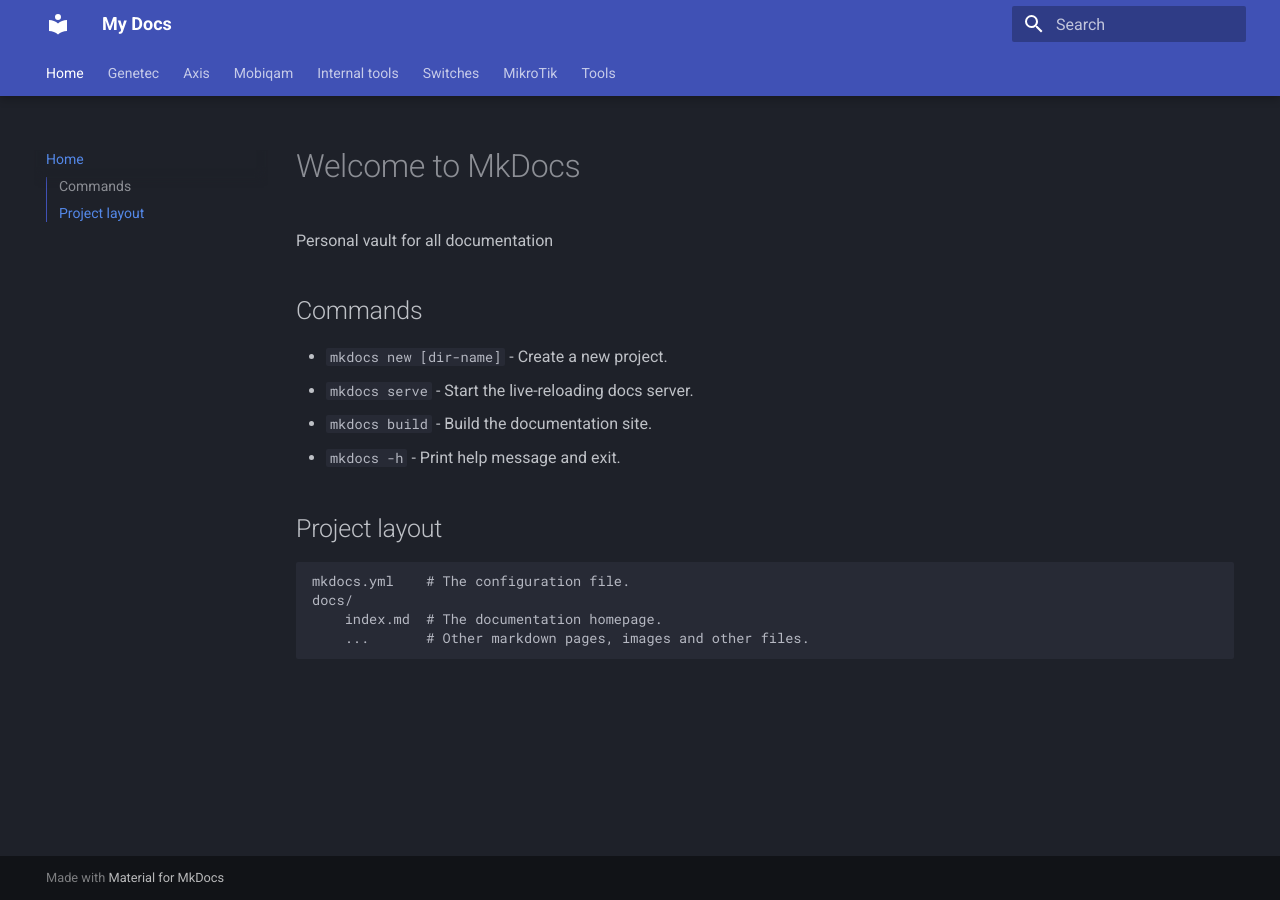
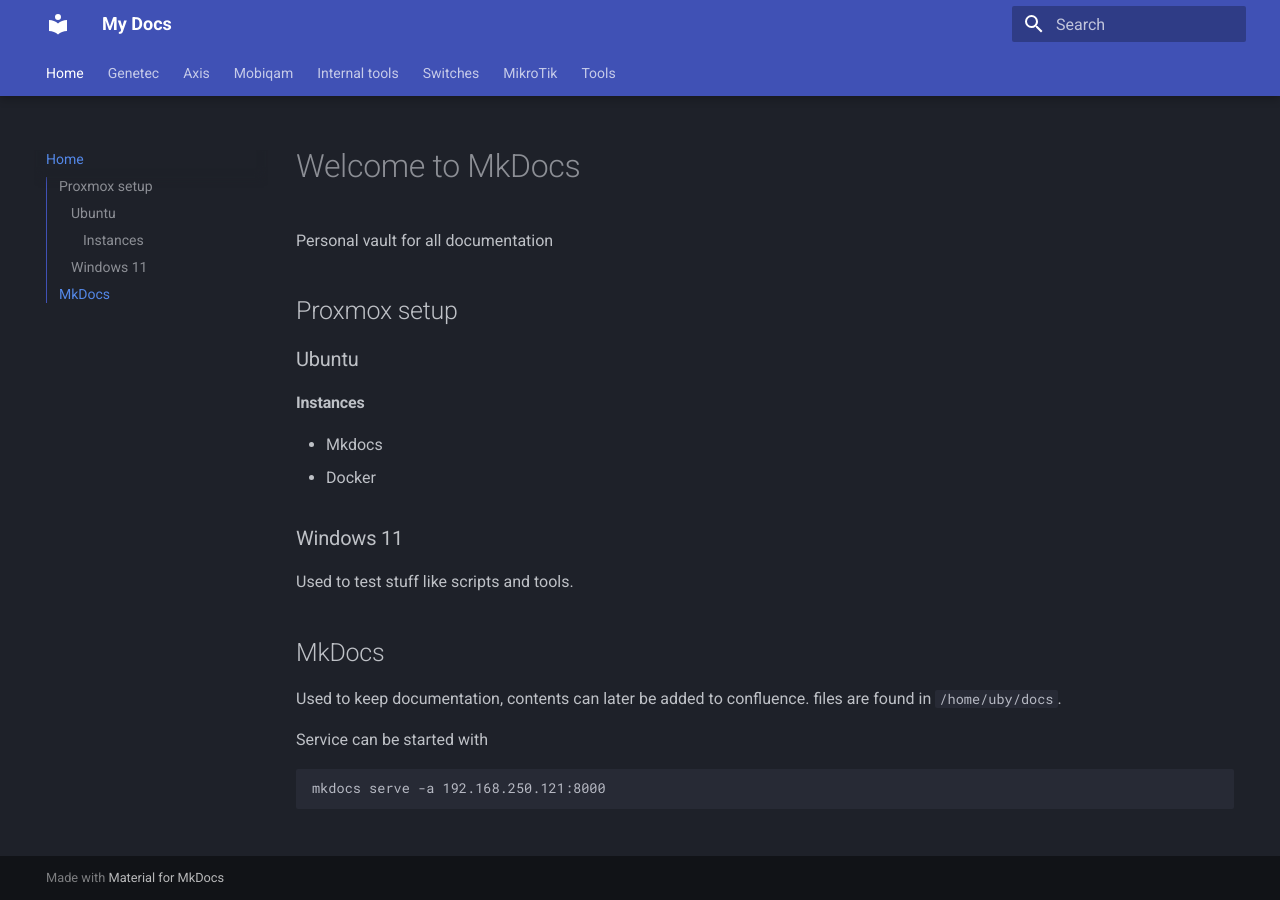
Before and after one commit to Ian4128/docs, an MkDocs documentation site: the page built from docs/index.md, in a window 1280 px wide. Built offline with MkDocs 1.6.1 and Material for MkDocs 9.7.7, drawn with Linux system fonts in a browser that asks for light colours.

Commit message:
more updates

````diff
--- a/docs/index.md
+++ b/docs/index.md
@@ -2,16 +2,22 @@
 
 Personal vault for all documentation
 
-## Commands
+## Proxmox setup
 
-* `mkdocs new [dir-name]` - Create a new project.
-* `mkdocs serve` - Start the live-reloading docs server.
-* `mkdocs build` - Build the documentation site.
-* `mkdocs -h` - Print help message and exit.
+### Ubuntu
+#### Instances
+- Mkdocs
+- Docker
 
-## Project layout
+### Windows 11
+Used to test stuff like scripts and tools.
 
-    mkdocs.yml    # The configuration file.
-    docs/
-        index.md  # The documentation homepage.
-        ...       # Other markdown pages, images and other files.
+
+## MkDocs
+Used to keep documentation, contents can later be added to confluence.
+files are found in `/home/uby/docs`.
+
+Service can be started with
+```
+mkdocs serve -a 192.168.250.121:8000
+```
--- a/mkdocs.yml
+++ b/mkdocs.yml
@@ -20,14 +20,16 @@ nav:
     - How to add a camera: genetec/add_a_camera.md
     - Camera controls: genetec/camera_controls.md
   - Axis:
-    - Assign an IP-adres: axis/assign_IP.md
-    - Update camera: axis/update_camera.md
-    - Add new user: axis/add_user.md
-  - Mobiqam: mobiqam.md
+    - Assign an IP-adres: axis/ip_settings/assign_IP.md
+    - Update camera: axis/update_os/update_camera.md
+    - Add new user: axis/new_user/add_user.md
+    - Setup a radar: axis/radar_setup/radar_setup.md
+  - Mobiqam:
+    - Troubleshooting: mobiqam/troubleshooting/troubleshooting.md
   - Internal tools:
     - SafeLaunch:
       - How to prep: SafeLaunch/how_to_prep.md
-      - Install on location: SafeLaunch?install_on_location.md
+      - Install on location: SafeLaunch/install_on_location.md
     - SafeSign:
       - How to prep: SafeSign/how_to_prep.md
 
````
Also changed, not shown: docs/axis/new_user/add_user.md (added, +10 -0 lines), docs/axis/update_camera.md (deleted, +0 -7 lines), docs/axis/update_os/update_camera.md (added, +15 -0 lines), docs/mobiqam/troubleshooting/troubleshooting.md (added, +12 -0 lines), docs/axis/ip_settings/IP-settings.png (renamed from docs/axis/IP-settings.png), docs/axis/ip_settings/assign_IP.md (renamed from docs/axis/assign_IP.md), docs/axis/new_user/new_user1.png (added), docs/axis/new_user/new_user2.png (added), docs/axis/new_user/new_user3.png (added), docs/axis/radar_setup/radar_setup.md (added), docs/axis/update_os/updateos1.png (added), docs/axis/update_os/updateos2.png (added), docs/axis/update_os/upgradeos3.png (added), docs/mobiqam/mobiqam.md (added).
